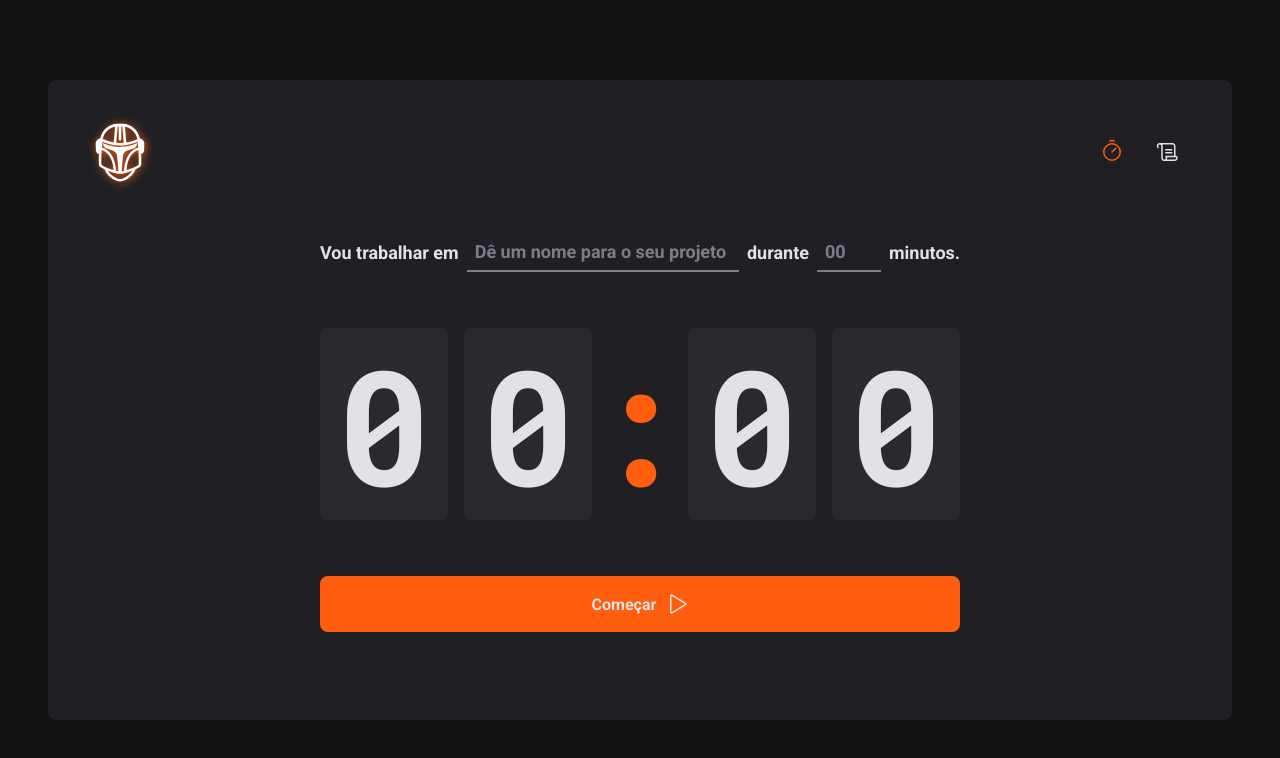
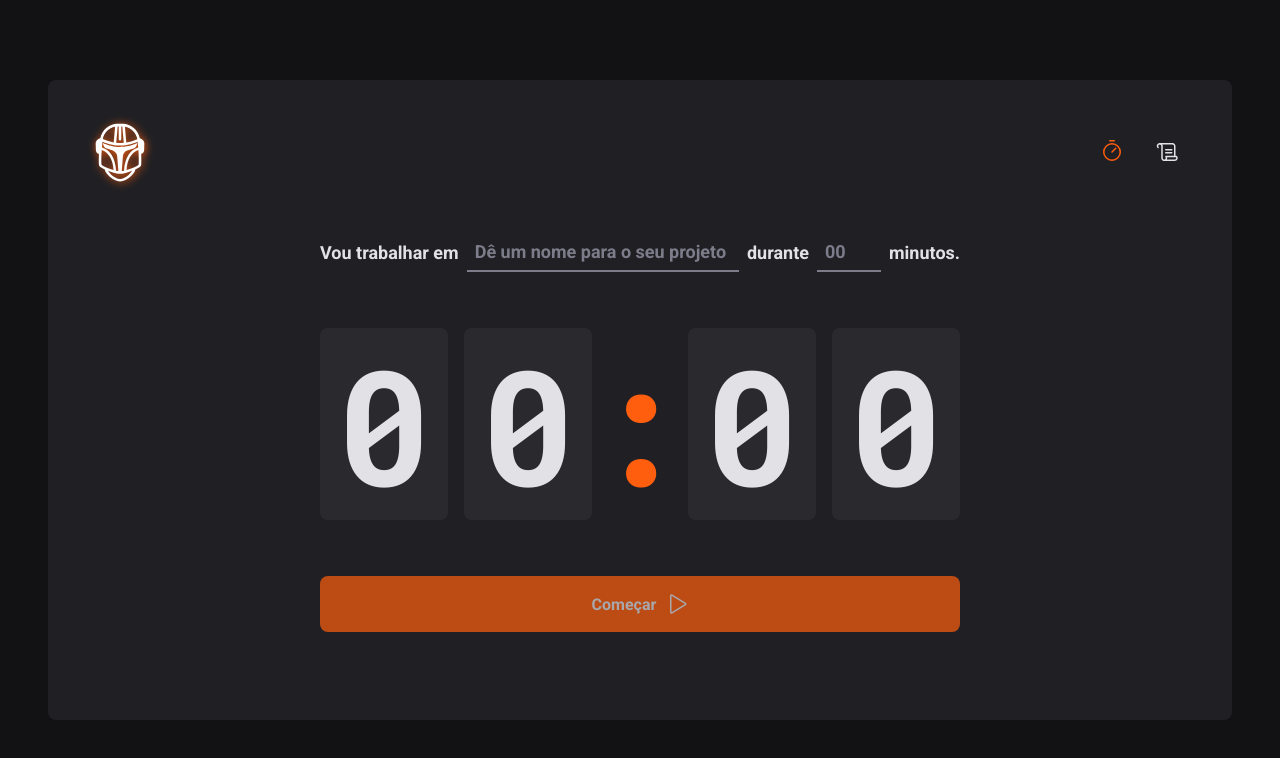
Before and after one commit to mariosjunior/nexus-timer, a React (Vite) app: page / in a window 1280 px wide. Shown: the top 758 px of the page. Built offline with nearby package versions, Linux system fonts and the light colour scheme.

Commit message:
installed zod and react hooks form

```diff
--- a/package.json
+++ b/package.json
@@ -10,11 +10,14 @@
     "lint": "eslint src --ext .ts,.tsx"
   },
   "dependencies": {
+    "@hookform/resolvers": "^3.0.0",
     "phosphor-react": "^1.4.1",
     "react": "^18.2.0",
     "react-dom": "^18.2.0",
+    "react-hook-form": "^7.43.9",
     "react-router-dom": "^6.10.0",
-    "styled-components": "^5.3.9"
+    "styled-components": "^5.3.9",
+    "zod": "^3.21.4"
   },
   "devDependencies": {
     "@rocketseat/eslint-config": "^1.2.0",
--- a/src/pages/Home/index.tsx
+++ b/src/pages/Home/index.tsx
@@ -1,4 +1,7 @@
 import { Play } from 'phosphor-react'
+import { useForm } from 'react-hook-form'
+import { zodResolver } from '@hookform/resolvers/zod'
+import * as zod from 'zod'
 import {
   CountdownContainer,
   FormContainer,
@@ -9,17 +12,36 @@
   TaskInput,
 } from './styles'
 
+const newCycleFormValidationSchema = zod.object({
+  task: zod.string().min(1, 'Informe a tarefa'),
+  minutesAmount: zod
+    .number()
+    .min(5, 'O ciclo precisa ser de no minimo 5 minutos.')
+    .max(60, 'O ciclo precisa ser de no máximo 60 minutos.'),
+})
+
 export function Home() {
+  const { register, handleSubmit, watch } = useForm({
+    resolver: zodResolver(newCycleFormValidationSchema),
+  })
+
+  function handleCreateNewCycle(data: any) {
+    console.log(data)
+  }
+
+  const task = watch('task')
+  const isSubmitDisabled = !task
+
   return (
     <HomeContainer>
-      <form action="">
+      <form onSubmit={handleSubmit(handleCreateNewCycle)} action="">
         <FormContainer>
           <label htmlFor="task">Vou trabalhar em</label>
           <TaskInput
-            type="text"
             id="task"
             list="task-suggestions"
             placeholder="Dê um nome para o seu projeto"
+            {...register('task')}
           />
           <datalist id="task-suggestions">
             <option value="Projeto 1"></option>
@@ -35,6 +57,7 @@
             step={5}
             min={5}
             max={60}
+            {...register('minutesAmount', { valueAsNumber: true })}
           />
 
           <span>minutos.</span>
@@ -47,7 +70,7 @@
           <span>0</span>
         </CountdownContainer>
 
-        <StartCountdownButton type="submit">
+        <StartCountdownButton disabled={isSubmitDisabled} type="submit">
           Começar
           <Play size={24} />
         </StartCountdownButton>
```
Also changed, not shown: 1 other file (tests, documents, lock files or other folders).
